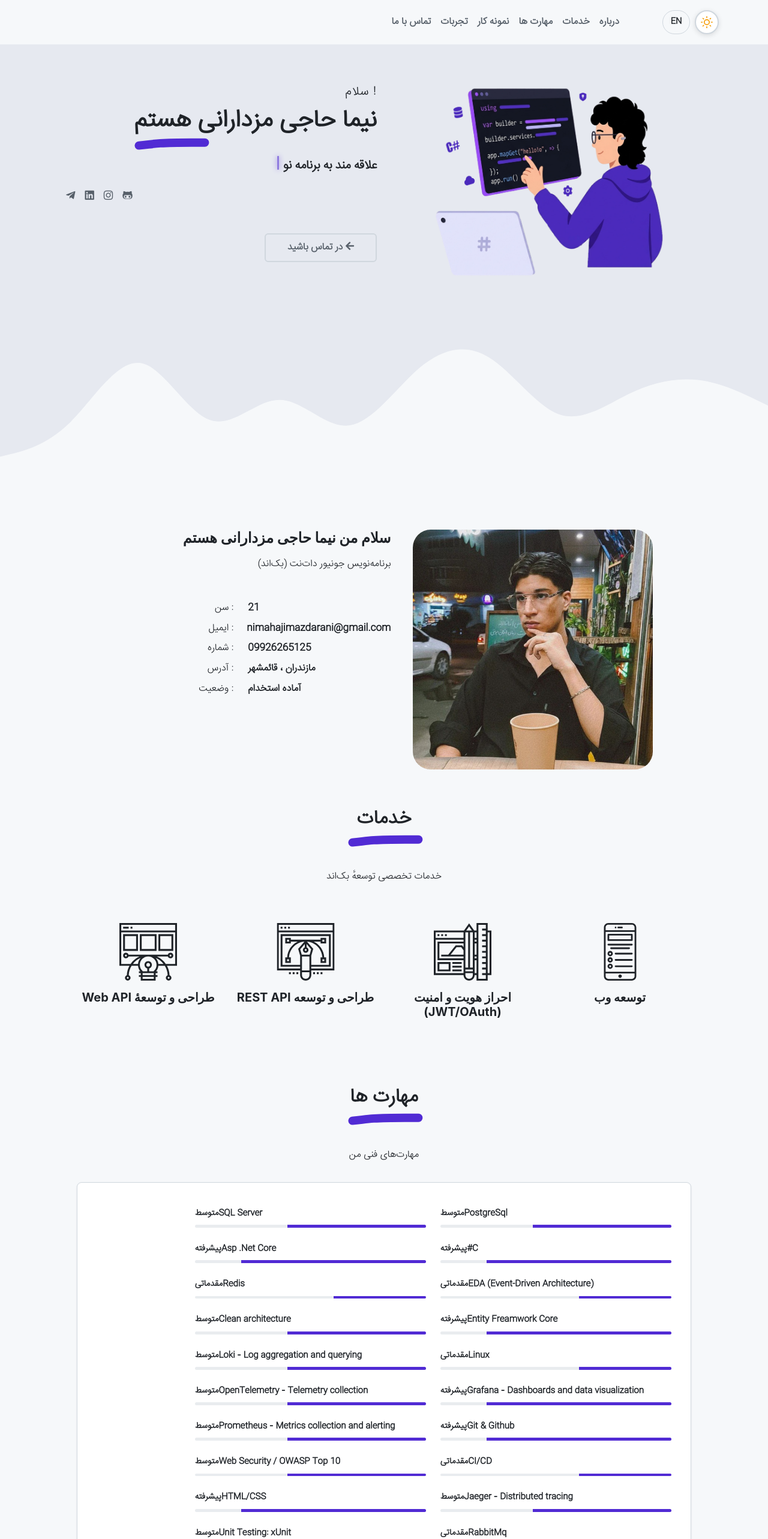
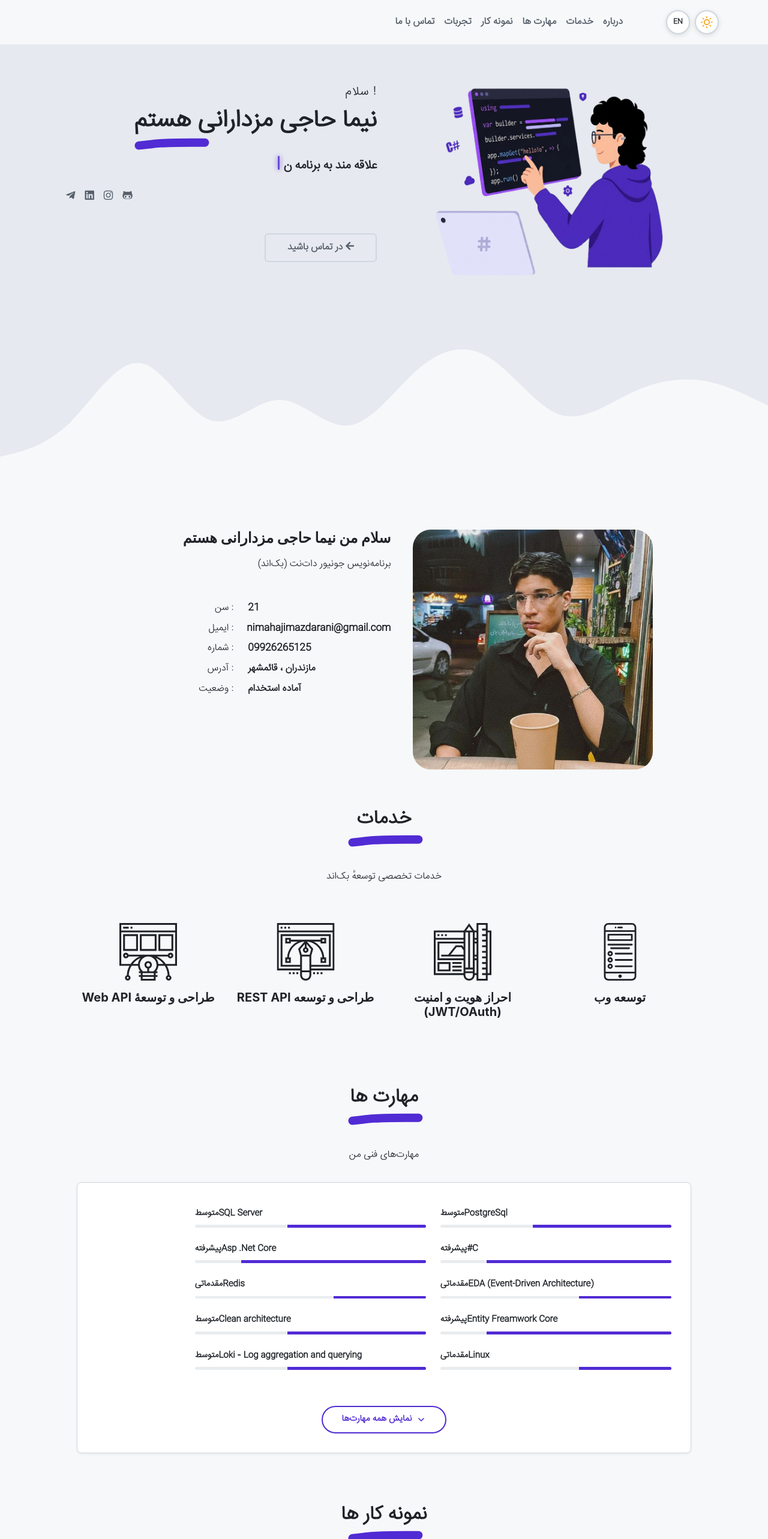
Before and after one commit to livaitestor/CV, a React (Vite) app: page / in a window 1280 px wide. Shown: the top 2566 px of the page at 60% size. Built offline with nearby package versions, Linux system fonts and the light colour scheme.

Commit message:
feat: bilingual toggle, skills expand/collapse, lang button styling

```diff
--- a/src/components/Skills.tsx
+++ b/src/components/Skills.tsx
@@ -1,8 +1,40 @@
+import { useState } from "react";
 import { useLanguage } from "../i18n/LanguageContext";
+import type { Skill } from "../types";
+
+const VISIBLE_COUNT = 5;
+
+function SkillRow({ skill, index }: { skill: Skill; index: number }) {
+  return (
+    <div className="py-1">
+      <div className="d-flex text-small fw-bolder">
+        <span className="me-auto">{skill.name}</span>
+        <span>{skill.level}</span>
+      </div>
+      <div className="progress my-1">
+        <div
+          className="progress-bar"
+          role="progressbar"
+          data-aos="zoom-in-right"
+          data-aos-delay={String((index + 1) * 100)}
+          data-aos-anchor=".skills-card"
+          style={{ width: `${skill.percent}%` }}
+          aria-valuenow={skill.percent}
+          aria-valuemin={0}
+          aria-valuemax={100}
+        ></div>
+      </div>
+    </div>
+  );
+}
 
 export default function Skills() {
   const { data } = useLanguage();
   const skills = data.skills;
+  const ui = data.ui;
+  const [expanded, setExpanded] = useState(false);
+
+  const needsToggle = skills.columns.some((c) => c.length > VISIBLE_COUNT);
 
   return (
     <div className="section px-3 px-lg-4 pt-5" id="skills">
@@ -15,34 +47,61 @@ export default function Skills() {
             {skills.description}
           </p>
         </div>
-        <div className="p-3 skills-card" id="skills-section">
+        <div className="p-3 skills-card">
           <div className="row">
             {skills.columns.map((column, ci) => (
-              <div className="col-md-5" key={ci}>
-                {column.map((skill, i) => (
-                  <div className="py-1" key={skill.name}>
-                    <div className="d-flex text-small fw-bolder">
-                      <span className="me-auto">{skill.name}</span>
-                      <span>{skill.level}</span>
-                    </div>
-                    <div className="progress my-1">
-                      <div
-                        className="progress-bar"
-                        role="progressbar"
-                        data-aos="zoom-in-right"
-                        data-aos-delay={String((i + 1) * 100)}
-                        data-aos-anchor=".skills-card"
-                        style={{ width: `${skill.percent}%` }}
-                        aria-valuenow={skill.percent}
-                        aria-valuemin={0}
-                        aria-valuemax={100}
-                      ></div>
-                    </div>
+              <div
+                className={`col-md-5${ci === 1 ? " offset-md-2" : ""}`}
+                key={ci}
+              >
+                {/* always-visible skills */}
+                {column.slice(0, VISIBLE_COUNT).map((skill, i) => (
+                  <SkillRow key={skill.name} skill={skill} index={i} />
+                ))}
+                {/* collapsible extra skills */}
+                <div
+                  className={`skills-collapse ${
+                    expanded ? "skills-open" : ""
+                  }`}
+                >
+                  <div className="skills-collapse-inner">
+                    {column.slice(VISIBLE_COUNT).map((skill, i) => (
+                      <SkillRow
+                        key={skill.name}
+                        skill={skill}
+                        index={VISIBLE_COUNT + i}
+                      />
+                    ))}
                   </div>
-                ))}
+                </div>
               </div>
             ))}
           </div>
+          {needsToggle && (
+            <div className="text-center mt-3">
+              <button
+                type="button"
+                className={`skills-toggle ${expanded ? "expanded" : ""}`}
+                onClick={() => setExpanded((e) => !e)}
+              >
+                <svg
+                  className="skills-toggle-icon"
+                  xmlns="http://www.w3.org/2000/svg"
+                  width="16"
+                  height="16"
+                  viewBox="0 0 24 24"
+                  fill="none"
+                  stroke="currentColor"
+                  strokeWidth="2.5"
+                  strokeLinecap="round"
+                  strokeLinejoin="round"
+                >
+                  <polyline points="6 9 12 15 18 9"></polyline>
+                </svg>
+                <span>{expanded ? ui.showLess : ui.showMore}</span>
+              </button>
+            </div>
+          )}
         </div>
       </div>
     </div>
--- a/src/data/en/ui.json
+++ b/src/data/en/ui.json
@@ -4,5 +4,7 @@
   "scrollTopAria": "Back to top",
   "langName": "فا",
   "aboutColon": ":",
-  "dir": "ltr"
+  "dir": "ltr",
+  "showMore": "Show all skills",
+  "showLess": "Show less"
 }
--- a/src/data/fa/ui.json
+++ b/src/data/fa/ui.json
@@ -4,5 +4,7 @@
   "scrollTopAria": "بازگشت به بالا",
   "langName": "EN",
   "aboutColon": ":",
-  "dir": "rtl"
+  "dir": "rtl",
+  "showMore": "نمایش همه مهارت‌ها",
+  "showLess": "بستن"
 }
--- a/src/i18n/LanguageContext.tsx
+++ b/src/i18n/LanguageContext.tsx
@@ -49,6 +49,8 @@ export interface UiStrings {
   langName: string;
   aboutColon: string;
   dir: "rtl" | "ltr";
+  showMore: string;
+  showLess: string;
 }
 
 export interface SiteData {
--- a/src/index.css
+++ b/src/index.css
@@ -1,27 +1,85 @@
-/* ============ Language toggle button ============ */
+/* ============ Skills expand / collapse ============ */
+.skills-collapse {
+  display: grid;
+  grid-template-rows: 0fr;
+  opacity: 0;
+  transition: grid-template-rows 0.45s ease, opacity 0.35s ease;
+}
+
+.skills-collapse-inner {
+  overflow: hidden;
+  min-height: 0;
+}
+
+.skills-collapse.skills-open {
+  grid-template-rows: 1fr;
+  opacity: 1;
+}
+
+.skills-toggle {
+  display: inline-flex !important;
+  align-items: center;
+  gap: 8px;
+  padding: 0.6rem 2rem;
+  margin-top: 0.75rem;
+  border: 2px solid var(--primary-color, #6c63ff) !important;
+  border-radius: 25px !important;
+  background: transparent !important;
+  color: var(--primary-color, #6c63ff) !important;
+  font-size: 0.9rem;
+  font-weight: 700;
+  cursor: pointer;
+  transition: background 0.25s ease, color 0.25s ease,
+    box-shadow 0.25s ease, transform 0.2s ease;
+}
+
+.skills-toggle:hover {
+  background: var(--primary-color, #6c63ff) !important;
+  color: #fff !important;
+  box-shadow: 0 4px 14px rgba(108, 99, 255, 0.35);
+}
+
+.skills-toggle:active {
+  transform: scale(0.96);
+}
+
+.skills-toggle-icon {
+  transition: transform 0.35s ease;
+}
+
+.skills-toggle.expanded .skills-toggle-icon {
+  transform: rotate(180deg);
+}
+
+/* ============ Language toggle button (matches .theme-toggle circle) ============ */
 .lang-toggle {
   display: inline-flex;
   align-items: center;
   justify-content: center;
-  min-width: 46px;
+  width: 40px;
   height: 40px;
   margin: 0 8px;
-  padding: 0 10px;
-  border: 1px solid var(--border-color, #dee2e6);
-  border-radius: 20px;
-  background: transparent;
+  padding: 0;
+  border: 2px solid var(--border-color, #dee2e6);
+  border-radius: 50%;
+  background: var(--card-background, #fff);
   color: var(--text-color, #212529);
   font-weight: 700;
-  font-size: 0.85rem;
+  font-size: 0.72rem;
   cursor: pointer;
-  transition: background 0.2s ease, color 0.2s ease, transform 0.2s ease;
+  box-shadow: 0 2px 8px rgba(0, 0, 0, 0.12);
+  transition: all 0.3s cubic-bezier(0.2, 0.9, 0.4, 1.1);
 }
 
 .lang-toggle:hover {
-  background: var(--primary-color, #6c63ff);
+  transform: scale(1.08);
   border-color: var(--primary-color, #6c63ff);
-  color: #fff;
-  transform: scale(1.05);
+  color: var(--primary-color, #6c63ff);
+  box-shadow: 0 4px 12px rgba(81, 43, 212, 0.25);
+}
+
+.lang-toggle:active {
+  transform: scale(0.94);
 }
 
 /* ============ Direction-aware text ============ */
```
